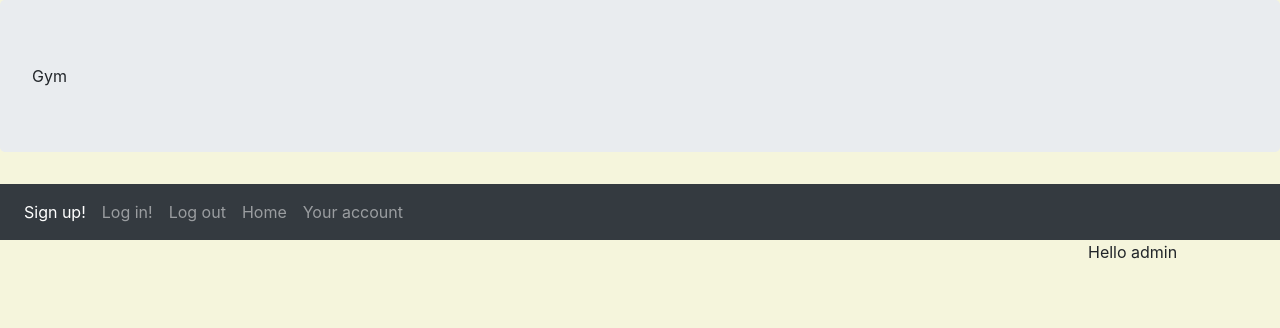
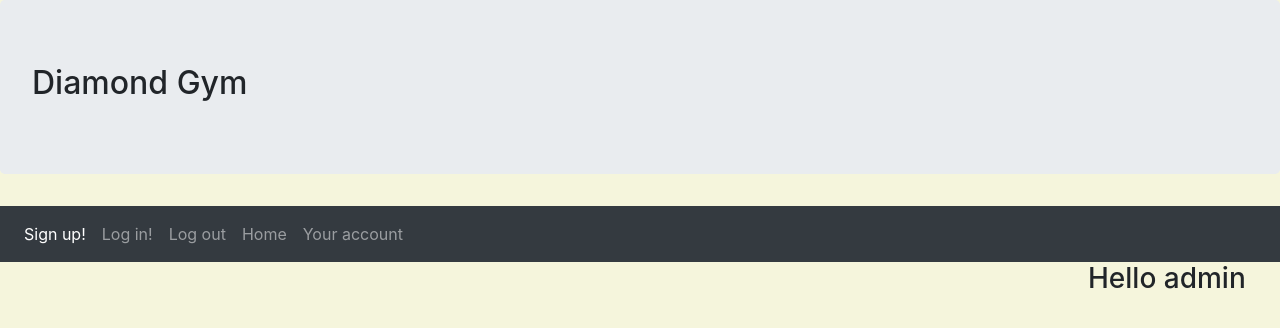
Before and after one commit to magdalena-b/BD_projekt, a Django app: page /gym/favourited/2 in a window 1280 px wide. Shown: the top 328 px of the page. Run offline with Django 3.2, Linux system fonts and the light colour scheme; a user stored in the database is signed in; data comes from the database, SQL or seed files in the repository; some libraries are stand-ins or nearby versions.

Commit message:
Small fixes

```diff
--- a/gym/templates/base.html
+++ b/gym/templates/base.html
@@ -12,7 +12,7 @@
 
 
 
-<div class="jumbotron"> Gym </div>
+<div class="jumbotron"> <h2> Diamond Gym </h2> </div>
 
 
 <nav class="navbar nav-pills navbar-expand-sm bg-light navbar-dark bg-dark sticky-top menu">
--- a/gym/templates/gym/index.html
+++ b/gym/templates/gym/index.html
@@ -1,8 +1,10 @@
 {% include 'base.html' %}
 
 {% block content %}
+{% if user.is_authenticated %}
 <div style="padding-left: 85%;">
-  Hello {{user.username}}
+  <h3> Hello {{user.username}} </h3>
+  {% endif %}
 </div>
 
 
```
